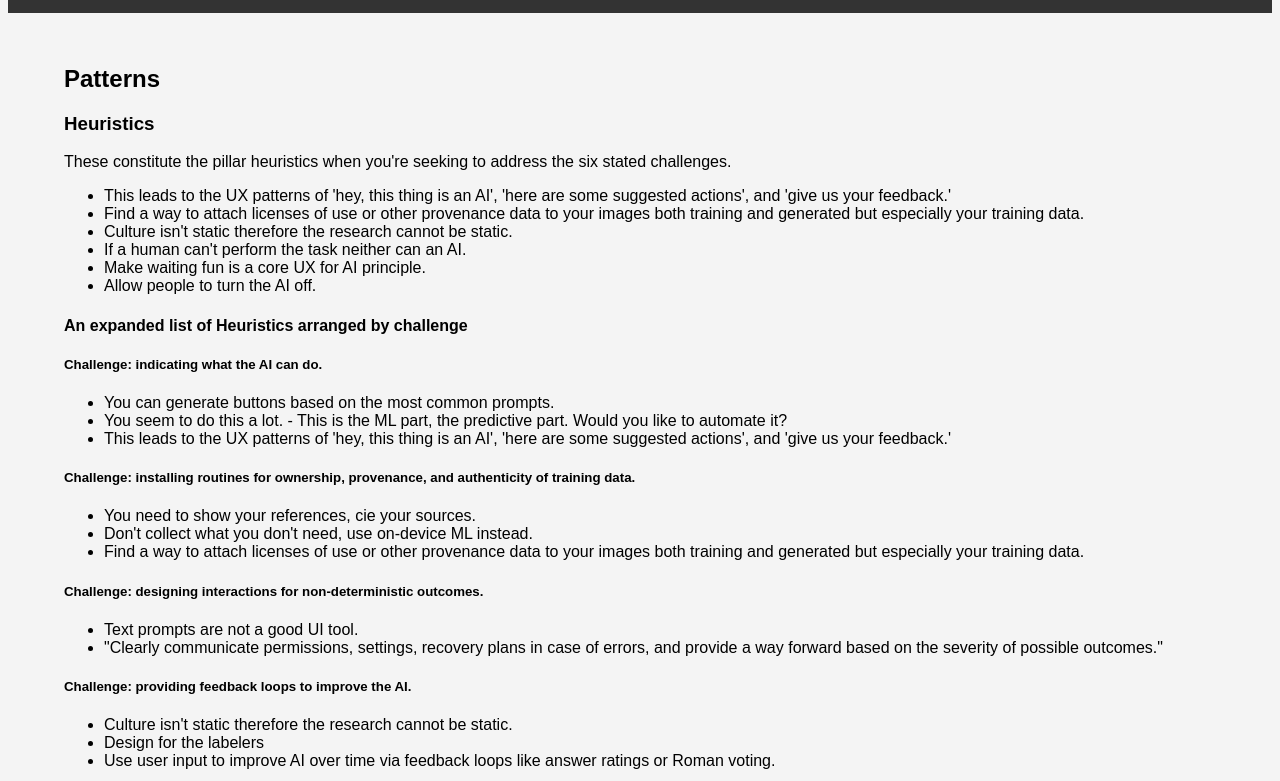
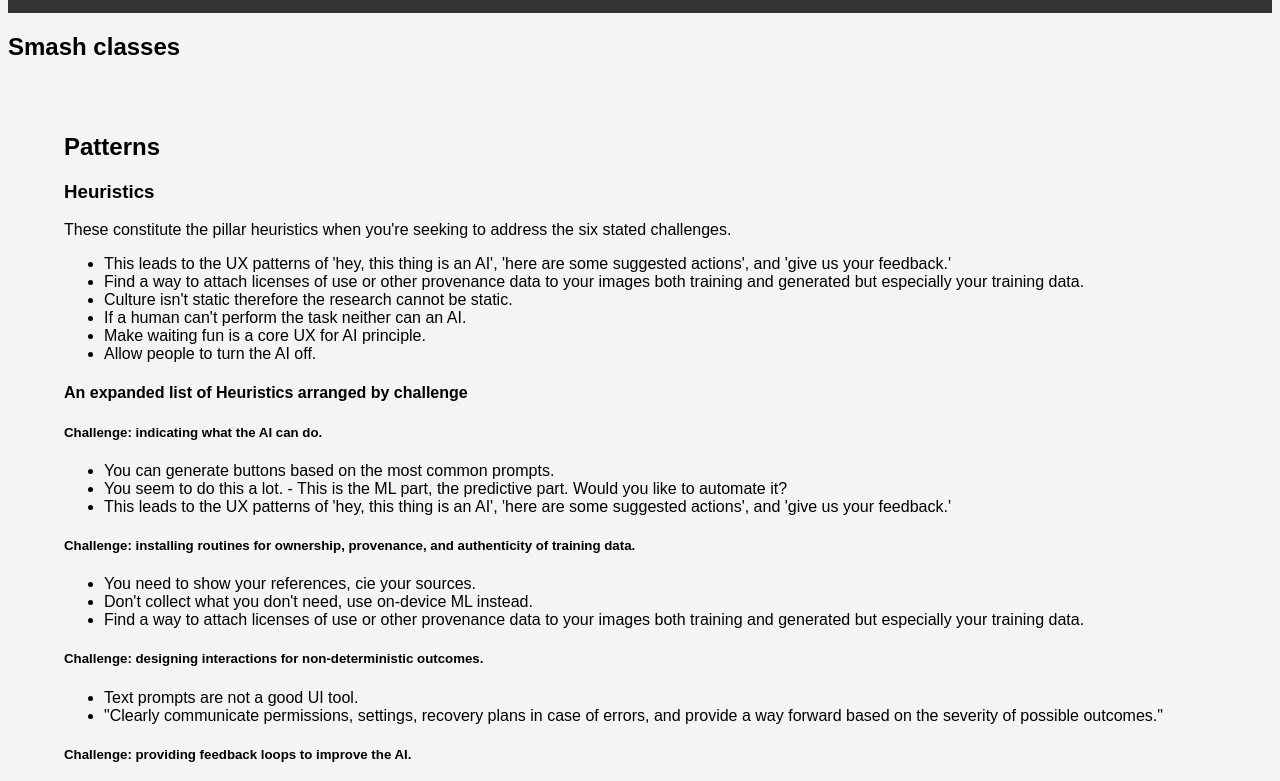
Before and after one commit to designerDan/ouro, a plain HTML site: page index.html in a window 1280 px wide. Shown: the part 1047-1828 px from the top of the page. Drawn offline with Linux system fonts and the light colour scheme.

Commit message:
added smash classes section

```diff
--- a/index.html
+++ b/index.html
@@ -115,6 +115,9 @@
       </div>
     </div>
   </header>
+  <section>
+    <h2>Smash classes</h2>
+  </section>
   <main>
     <h2>Patterns</h2>
 
```
